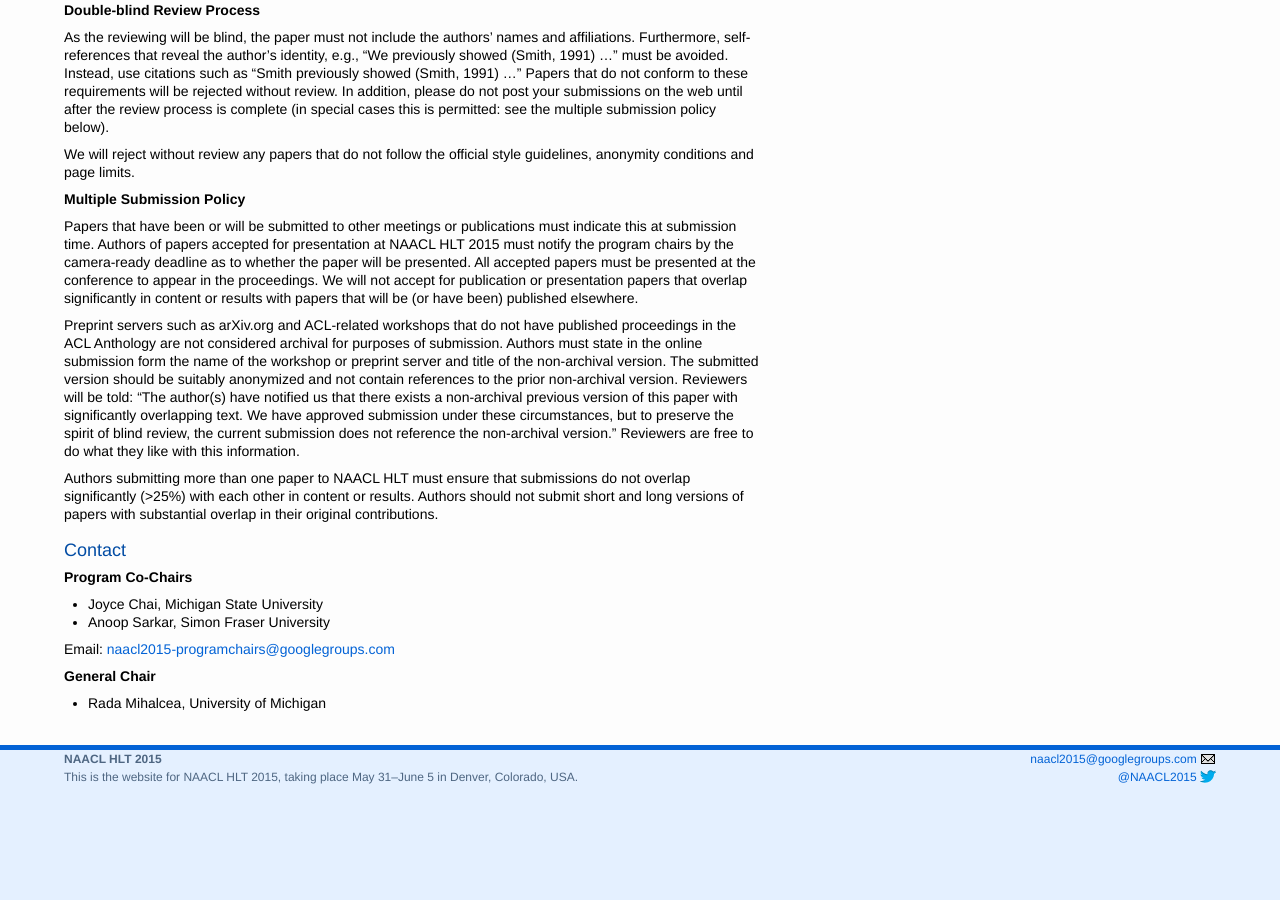
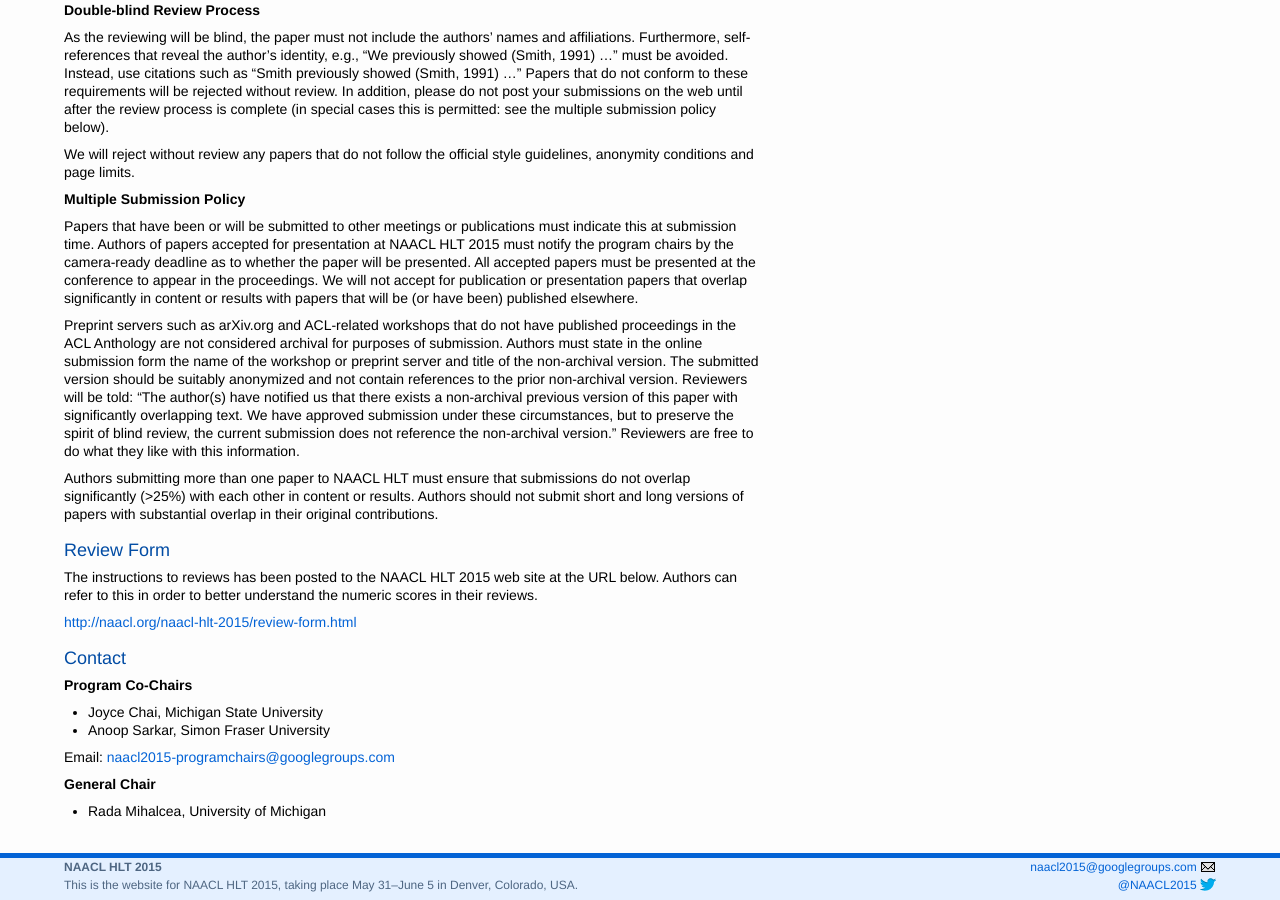
Before and after one commit to naacl-org/naacl-hlt-2015, a Jekyll site: the page built from call-for-papers.md, in a window 1280 px wide and 900 px high, scrolled down 2065 px. Built offline with Jekyll 4.4.1, drawn with Linux system fonts in a browser that asks for light colours; before the commit the page ends 2857 px from its top, so only the background shows below that.

Commit message:
added review form link to CFP

```diff
--- a/call-for-papers.md
+++ b/call-for-papers.md
@@ -105,6 +105,12 @@
 
 Authors submitting more than one paper to NAACL HLT must ensure that submissions do not overlap significantly (>25%) with each other in content or results. Authors should not submit short and long versions of papers with substantial overlap in their original contributions.
 
+## Review Form
+
+The instructions to reviews has been posted to the NAACL HLT 2015 web site at the URL below. Authors can refer to this in order to better understand the numeric scores in their reviews.
+
+<http://naacl.org/naacl-hlt-2015/review-form.html>
+
 ## Contact
 
 ### Program Co-Chairs
```
